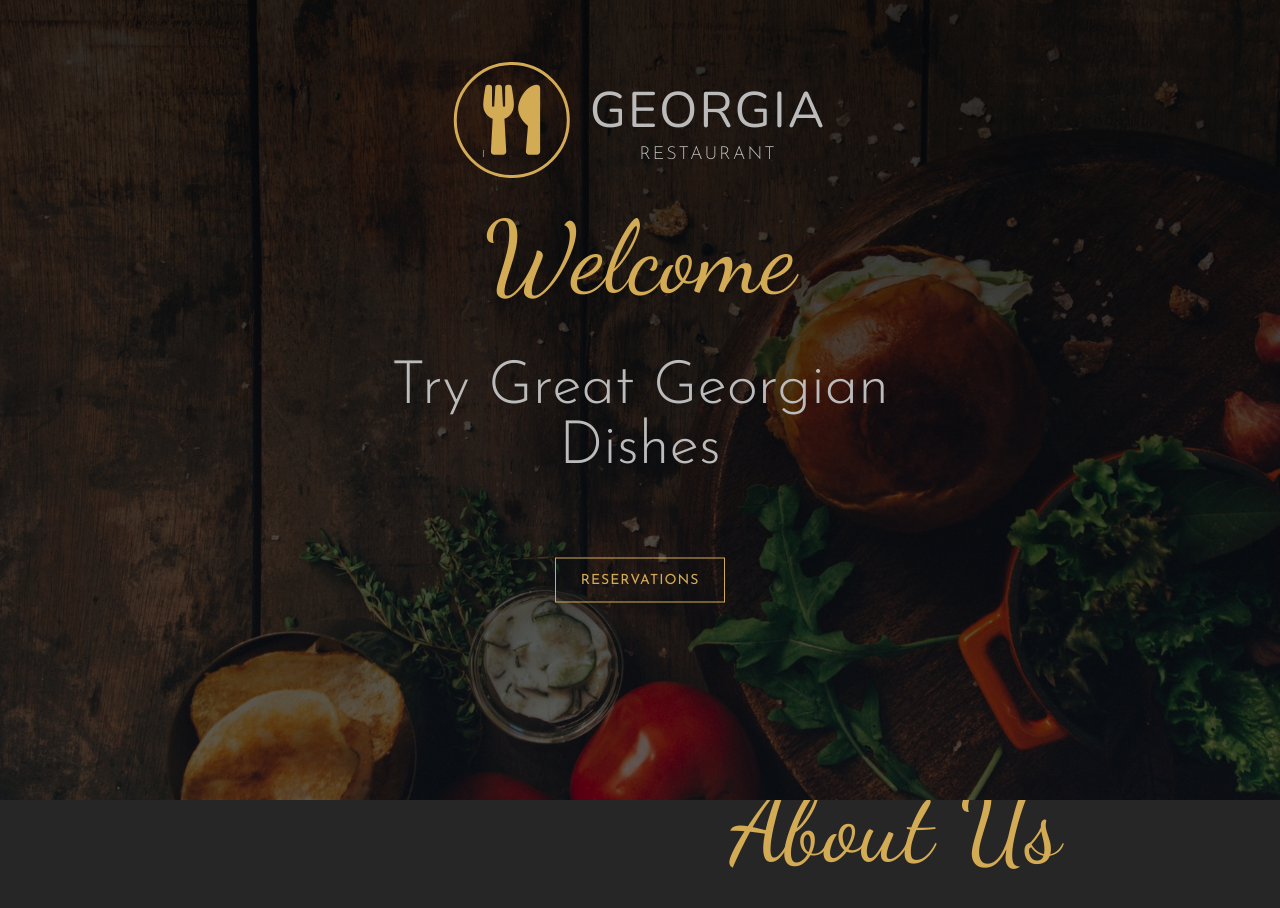
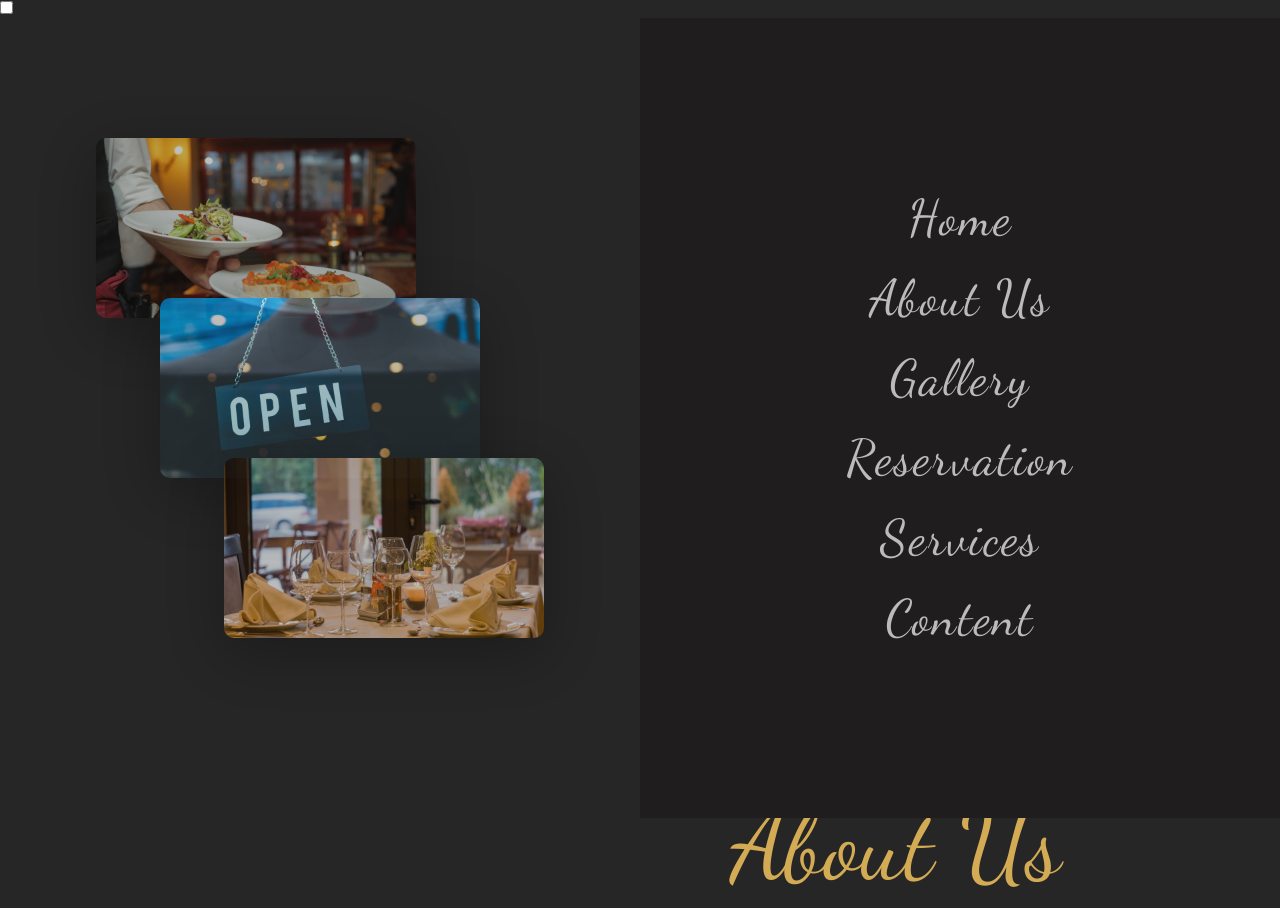
Before and after one commit to svdunaev/georgia-landing, a website: page index.html in a window 1280 px wide. Shown: the top 908 px of the page. Drawn offline with nearby package versions, Linux system fonts and the light colour scheme.

Commit message:
finish navbar markup and styling

```diff
--- a/index.html
+++ b/index.html
@@ -14,6 +14,48 @@
 </head>
 
 <body>
+
+    <!--navbar-->
+    <nav class="navbar">
+        <input type="checkbox" id="check" class="checkbox">
+        <div class="hamburger-menu">
+            <label class="menu" for="check">
+                <div class="menu-line menu-line-1"></div>
+                <div class="menu-line menu-line-2"></div>
+                <div class="menu-line menu-line-3"></div>
+            </label>
+        </div>
+        <div class="navbar-navigation">
+            <div class="navbar-navigation-left">
+                <img src="images/nav-img-1.jpeg" class="left-img left-img-1">
+                <img src="images/nav-img-2.jpeg" class="left-img left-img-2">
+                <img src="images/nav-img-3.jpeg" class="left-img left-img-3">
+            </div>
+            <div class="navbar-navigation-right">
+                <ul class="navlist">
+                    <li class="navlist-item">
+                        <a href="#" class="navlist-link">Home</a>
+                    </li>
+                    <li class="navlist-item">
+                        <a href="#" class="navlist-link">about us</a>
+                    </li>
+                    <li class="navlist-item">
+                        <a href="#" class="navlist-link">gallery</a>
+                    </li>
+                    <li class="navlist-item">
+                        <a href="#" class="navlist-link">reservation</a>
+                    </li>
+                    <li class="navlist-item">
+                        <a href="#" class="navlist-link">services</a>
+                    </li>
+                    <li class="navlist-item">
+                        <a href="#" class="navlist-link">content</a>
+                    </li>
+                </ul>
+            </div>
+        </div>
+    </nav>
+    <!--end of navbar-->
 
     <!--Header-->
     <header class="header">
--- a/scss/_layout.scss
+++ b/scss/_layout.scss
@@ -1,3 +1,79 @@
+.navbar {
+	position: relative;
+	z-index: 200;
+
+
+	&-navigation {
+		display:  flex;
+
+		&-left {
+			width: 50vw;
+			height: 100vh;
+			position: fixed;
+			left: 0;
+
+			background-color: $color-dark;
+
+			.left-img {
+				width: 50%;
+				position: absolute;
+				box-shadow: 0 15px 60px rgba($color-black, .4);
+				opacity: .7;
+				border-radius: 10px;
+			}
+
+			.left-img-1 {
+				top: 15%;
+				left: 15%;
+			}
+
+			.left-img-2 {
+				top: 35%;
+				left: 25%;
+			}
+
+			.left-img-3 {
+				top: 55%;
+				left: 35%;
+			}
+
+		}
+		&-right {
+			width: 50vw;
+			height: 100vh;
+			position: fixed;
+			right: 0;
+
+			background-color: #1f1d1d;
+
+			@include flexLayoutCenter;
+		}
+
+		.navlist {
+			&-item {
+				list-style: none;
+			}
+
+			&-link {
+				font-family: $font-dancingScript;
+				font-size: 50px;
+				@include textStyles(capitalize);
+				color: $color-secondary;
+				text-decoration: none;
+				display: block;
+				margin: 20px;
+				text-align: center;
+				transition: all .4s;
+
+				&:hover {
+					color: $color-primary;
+					letter-spacing: 4px;
+				}
+			}
+		}
+	}
+}
+
 .header {
 	width: 100%;
 	height: 100vh;
```
Also changed, not shown: css/main.css.
